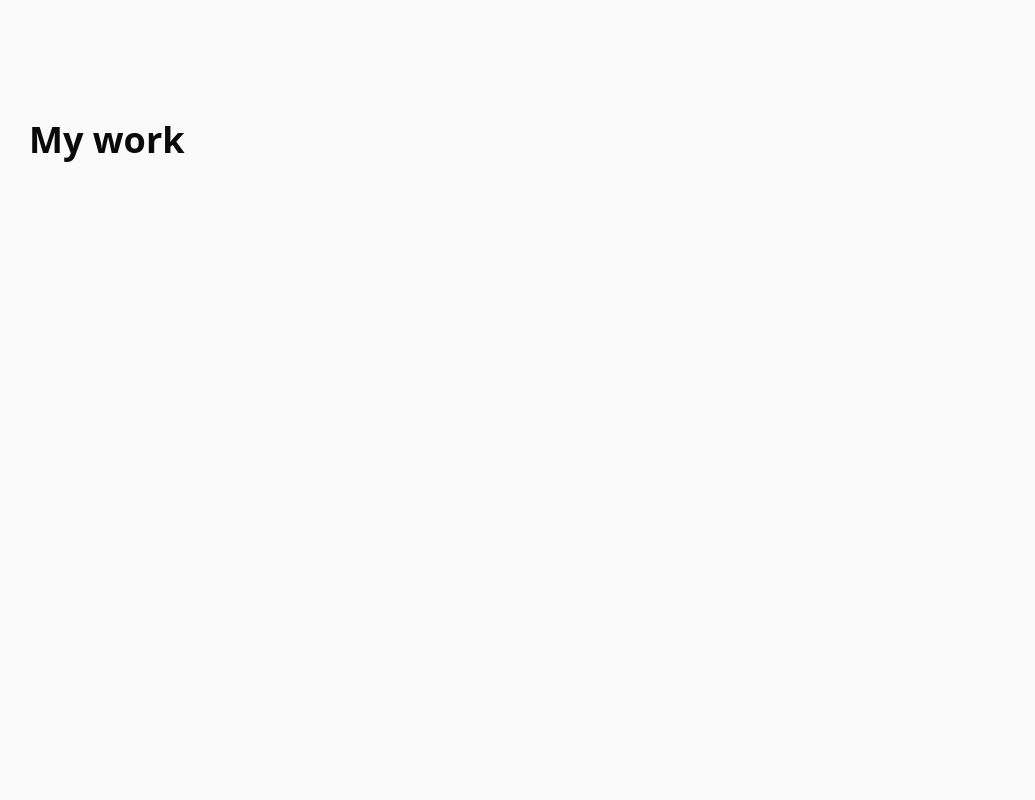
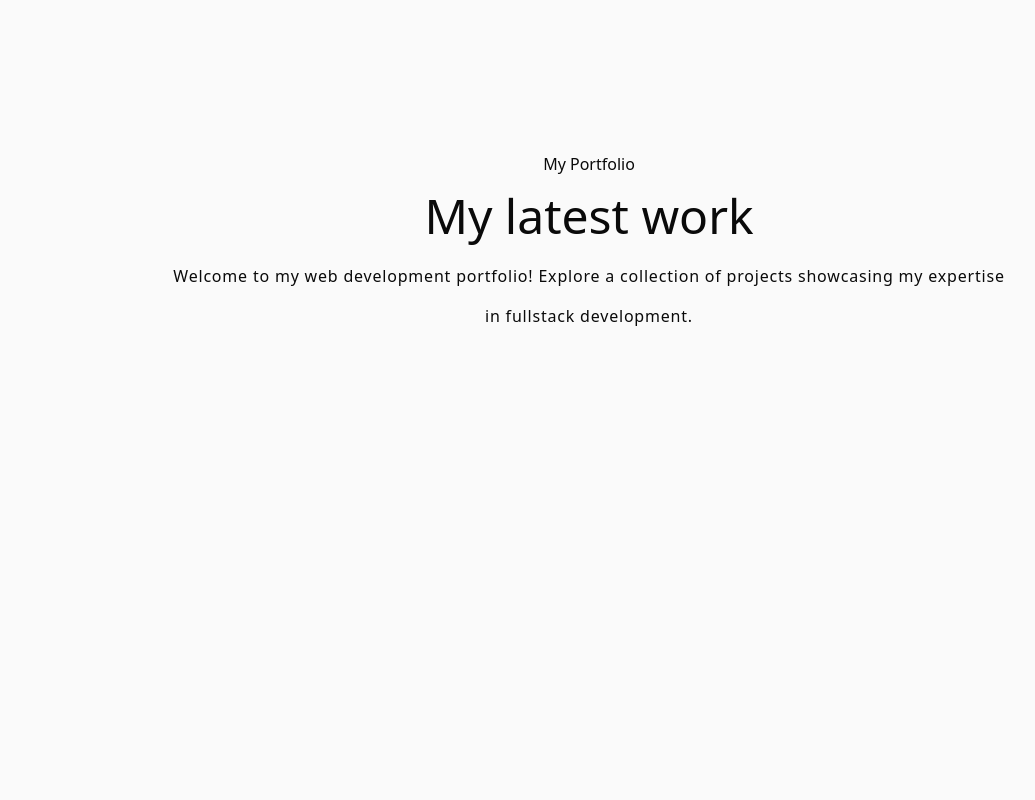
Before and after one commit to subashf23s/github-profile-subash, a React (Vite) app: page / in a window 1280 px wide. Shown: the part 2320-3120 px from the top of the page, without its empty margins (51-1086 px from the left). Built offline with nearby package versions, Linux system fonts and the light colour scheme.

Commit message:
initialized my work

```diff
--- a/src/components/section/my-work.tsx
+++ b/src/components/section/my-work.tsx
@@ -1,7 +1,14 @@
 const MyWork = () => {
   return (
-    <section id="my-work" className="container min-h-dvh">
-      <h1>My work</h1>
+    <section id="my-work" className="container min-h-dvh py-8">
+      <div className="grid place-items-center text-center">
+        <p>My Portfolio</p>
+        <h2 className="text-5xl py-4">My latest work</h2>
+        <p className="w-3/4 leading-10 tracking-wider">
+          Welcome to my web development portfolio! Explore a collection of
+          projects showcasing my expertise in fullstack development.
+        </p>
+      </div>
     </section>
   );
 };
```
